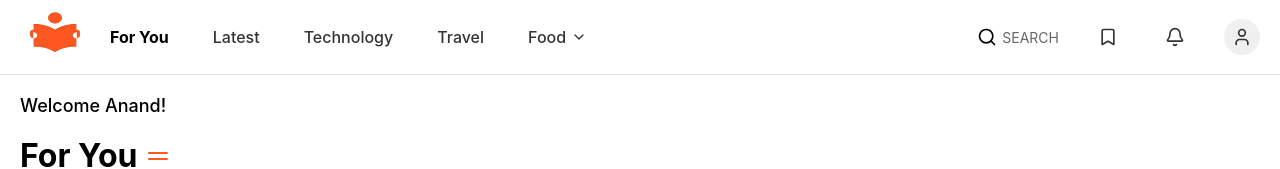
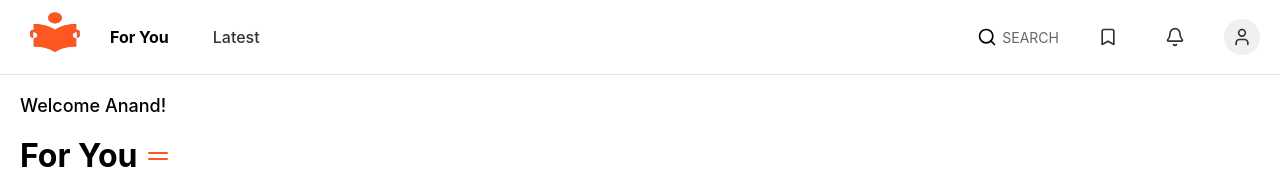
Before and after one commit to Gideon1828/NewsSphere, a React (Vite) app: page /Aftersignup in a window 1280 px wide. Shown: the top 169 px of the page. Built offline with nearby package versions, Linux system fonts and the light colour scheme.

Commit message:
Header2-commit3

```diff
--- a/src/phase1/pages/Signup.jsx
+++ b/src/phase1/pages/Signup.jsx
@@ -1,8 +1,32 @@
-import React from 'react';
+import React, { useState } from 'react';
 import './Signup.css';
-import { Link } from 'react-router-dom';
+import { Link, useNavigate } from 'react-router-dom';
 
 const Signup = () => {
+  const [email, setEmail] = useState('');
+  const [fullName, setFullName] = useState('');
+  const [password, setPassword] = useState('');
+
+  const navigate = useNavigate();
+
+  const handleSignup = () => {
+    if (email && fullName && password) {
+      const userData = {
+        email,
+        fullName,
+        password,
+      };
+
+      // Save user data to localStorage
+      localStorage.setItem('user', JSON.stringify(userData));
+
+      // Redirect to categories page
+      navigate('/Categories');
+    } else {
+      alert('Please fill all fields.');
+    }
+  };
+
   return (
     <div className="signup-backdrop">
       <div className="signup-modal">
@@ -10,22 +34,46 @@ const Signup = () => {
           <img src="/logo.png" alt="Logo" className="signup-logo" />
           <h2>Join NewsSphere</h2>
           <ul className="benefits">
-            <li className='li-icons'><img src="/Vector1.png" alt="Google" width="30px" height="30px" /> Follow Topics</li>
-            <li className='li-icons'><img src="/Vector2.png" alt="Google"width="30px" height="30px"  /> Share News</li>
-            <li className='li-icons'><img src="/Vector3.png" alt="Google"width="30px" height="30px"  /> Stay Ahead</li>
+            <li className="li-icons">
+              <img src="/Vector1.png" alt="Vector1" width="30px" height="30px" /> Follow Topics
+            </li>
+            <li className="li-icons">
+              <img src="/Vector2.png" alt="Vector2" width="30px" height="30px" /> Share News
+            </li>
+            <li className="li-icons">
+              <img src="/Vector3.png" alt="Vector3" width="30px" height="30px" /> Stay Ahead
+            </li>
           </ul>
         </div>
+
         <div className="signup-right">
-          <input type="email" placeholder="Email" className="signup-input" />
-          <input type="text" placeholder="Full name" className="signup-input" />
-          <input type="password" placeholder="Password" className="signup-input" />
+          <input
+            type="email"
+            placeholder="Email"
+            className="signup-input"
+            value={email}
+            onChange={(e) => setEmail(e.target.value)}
+          />
+          <input
+            type="text"
+            placeholder="Full name"
+            className="signup-input"
+            value={fullName}
+            onChange={(e) => setFullName(e.target.value)}
+          />
+          <input
+            type="password"
+            placeholder="Password"
+            className="signup-input"
+            value={password}
+            onChange={(e) => setPassword(e.target.value)}
+          />
 
-          <Link to="/Categories"><button className="signup-button">Continue</button></Link>
+          <button className="signup-button" onClick={handleSignup}>Continue</button>
 
           <p className="signup-or">or sign up with</p>
           <div className="signup-icons">
             <img src="/google.png" alt="Google" />
-
           </div>
 
           <p className="signup-footer">
--- a/src/phase2/components/Header2.css
+++ b/src/phase2/components/Header2.css
@@ -95,3 +95,37 @@
     width: 36px;
     height: 36px;
   }
+
+  /* Dropdown Menu for header */
+  .dropdown-wrapper {
+    position: relative;
+  }
+
+  .dropdown-menu {
+    position: absolute;
+    top: 30px;
+    left: 0;
+    background-color: white;
+    box-shadow: 0 2px 10px rgba(0, 0, 0, 0.1);
+    z-index: 10;
+    border-radius: 6px;
+    overflow: hidden;
+    min-width: 120px;
+  }
+
+  .dropdown-item {
+    padding: 10px 15px;
+    cursor: pointer;
+    white-space: nowrap;
+    transition: background 0.2s;
+  }
+
+  .dropdown-item:hover {
+    background-color: #f0f0f0;
+  }
+
+  .dropdown-item.active {
+    font-weight: bold;
+    color: #007aff;
+  }
+    /* Dropdown Menu for header */
--- a/src/phase2/components/Header2.jsx
+++ b/src/phase2/components/Header2.jsx
@@ -1,14 +1,31 @@
 import './Header2.css';
-import { useState } from 'react'; // Import useState hook
-import { Search, Bookmark, Bell, User, ChevronDown } from 'lucide-react';
+import { useState, useEffect } from 'react';
+import { Search, Bookmark, Bell, User, MoreHorizontal } from 'lucide-react';
 
 const Header2 = ({ onTopicSelect }) => {
-  const [activeTopic, setActiveTopic] = useState('For You'); // Track the active topic
+  const [activeTopic, setActiveTopic] = useState('For You');
+  const [userTopics, setUserTopics] = useState([]);
+  const [showDropdown, setShowDropdown] = useState(false);
+
+  useEffect(() => {
+    const storedTopics = localStorage.getItem('selectedTopics');
+    if (storedTopics) {
+      try {
+        setUserTopics(JSON.parse(storedTopics));
+      } catch (err) {
+        console.error('Error parsing selectedTopics:', err);
+      }
+    }
+  }, []);
 
   const handleTopicClick = (topic) => {
-    setActiveTopic(topic);  // Set the active topic when a topic is clicked
-    onTopicSelect(topic);    // Pass the topic to the parent
+    setActiveTopic(topic);
+    setShowDropdown(false); // close dropdown if open
+    if (onTopicSelect) onTopicSelect(topic);
   };
+
+  const visibleTopics = userTopics.slice(0, 2);
+  const hiddenTopics = userTopics.slice(2);
 
   return (
     <div>
@@ -32,29 +49,46 @@ const Header2 = ({ onTopicSelect }) => {
             >
               Latest
             </a>
+
+            {/* Visible Topics */}
+            {visibleTopics.map((topic) => (
               <a
+                key={topic}
                 href="#"
-              className={`nav-link ${activeTopic === 'Technology' ? 'active' : ''}`}
-              onClick={() => handleTopicClick('Technology')}
+                className={`nav-link ${activeTopic === topic ? 'active' : ''}`}
+                onClick={() => handleTopicClick(topic)}
               >
-              Technology
+                {topic.replace(/^#/, '')}
               </a>
-            <a
-              href="#"
-              className={`nav-link ${activeTopic === 'Travel' ? 'active' : ''}`}
-              onClick={() => handleTopicClick('Travel')}
+            ))}
+
+            {/* Three-dot dropdown */}
+            {hiddenTopics.length > 0 && (
+              <div className="dropdown-wrapper">
+                <button
+                  className="icon-button"
+                  onClick={() => setShowDropdown(!showDropdown)}
                 >
-              Travel
-            </a>
-            <a
-              href="#"
-              className={`nav-link ${activeTopic === 'Food' ? 'active' : ''} dropdown`}
-              onClick={() => handleTopicClick('Food')}
+                  <MoreHorizontal size={20} />
+                </button>
+                {showDropdown && (
+                  <div className="dropdown-menu">
+                    {hiddenTopics.map((topic) => (
+                      <div
+                        key={topic}
+                        className={`dropdown-item ${activeTopic === topic ? 'active' : ''}`}
+                        onClick={() => handleTopicClick(topic)}
                       >
-              Food <ChevronDown size={16} />
-            </a>
+                        {topic.replace(/^#/, '')}
+                      </div>
+                    ))}
+                  </div>
+                )}
+              </div>
+            )}
           </nav>
         </div>
+
         <div className="header-right">
           <div className="search-container">
             <Search size={20} />
--- a/src/phase2/pages/Aftersignup.jsx
+++ b/src/phase2/pages/Aftersignup.jsx
@@ -10,8 +10,16 @@ const Aftersignup = () => {
   const handleTopicSelect = (topic) => {
     setSelectedTopic(topic);
   };
+// Load user data from localStorage
+  useEffect(() => {
+    // Load user data from localStorage
+    const storedData = localStorage.getItem('user');
+    if (storedData) {
+      const user = JSON.parse(storedData);
+      setUserName(user.fullName || 'User'); // fallback if fullName is not set
+    }
   // Simulate loading state
-  useEffect(() => {
+
     const timer = setTimeout(() => {
       setIsLoading(false);
     }, 1500);
```
Lines whose indentation alone changed are shown as unchanged.
